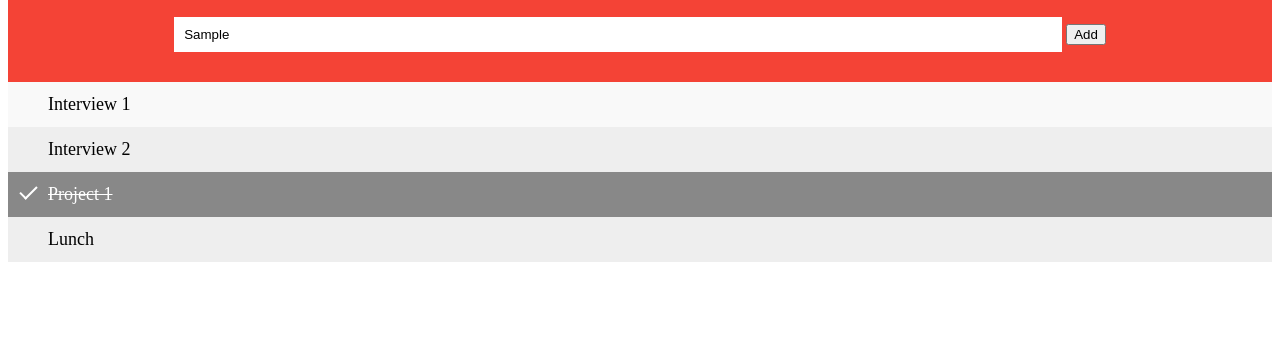
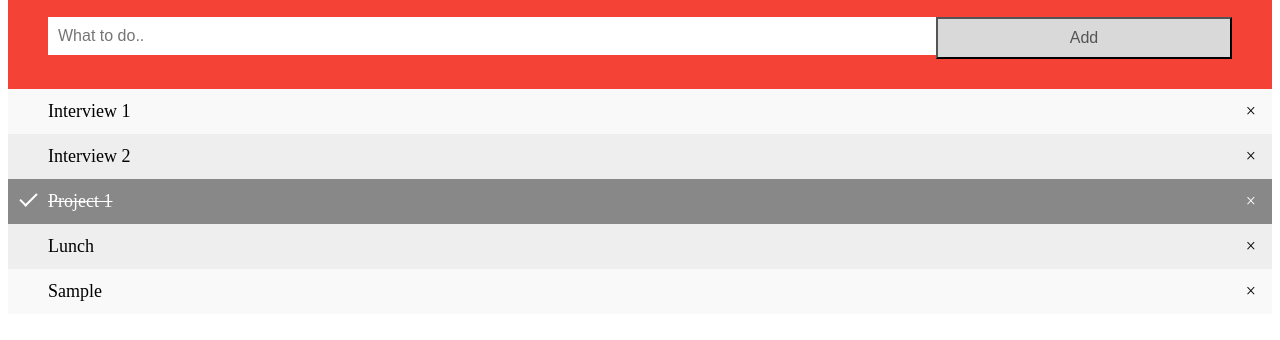
Before and after one commit to li2he1/VanillaTodoList, a website built with Parcel: page index.html in a window 1280 px wide. Both pictures are taken after typing "Sample" into the empty fields and a click on the button "Add". Shown: the part 88-428 px from the top of the page. Built offline with nearby package versions, Linux system fonts and the light colour scheme.

Commit message:
finished

```diff
--- a/src/index.js
+++ b/src/index.js
@@ -1 +1,46 @@
-import "./styles.css";
+let myList = document.getElementsByTagName("li");
+for (let i = 0; i < myList.length; i++) {
+  let btn = document.createElement("span");
+  let txt = document.createTextNode("\u00D7");
+  btn.className = "close";
+  btn.appendChild(txt);
+  myList[i].appendChild(btn);
+}
+
+let closeBtn = document.getElementsByClassName("close");
+for (let i = 0; i < closeBtn.length; i++) {
+  closeBtn[i].onclick = function () {
+    var div = this.parentElement;
+    div.style.display = "none";
+  };
+}
+
+let list = document.getElementById("myUl");
+list.addEventListener("click", function (ev) {
+  if (ev.target.tagName === "LI") {
+    ev.target.classList.toggle("checked");
+  }
+});
+
+let addBtn = document.getElementById("addBtn");
+addBtn.addEventListener("click", function addTodo() {
+  let inputValue = document.getElementById("myInput").value;
+  if (inputValue === "") {
+    alert(" Please write your task");
+  } else {
+    let li = document.createElement("li");
+    let task = document.createTextNode(inputValue);
+    li.appendChild(task);
+    let btn = document.createElement("span");
+    let txt = document.createTextNode("\u00D7");
+    btn.className = "close";
+    btn.appendChild(txt);
+    li.appendChild(btn);
+    document.getElementById("myInput").value = "";
+    document.getElementById("myUl").appendChild(li);
+    btn.onclick = function () {
+      var div = this.parentElement;
+      div.style.display = "none";
+    };
+  }
+});
--- a/src/styles.css
+++ b/src/styles.css
@@ -73,4 +73,23 @@ input {
   border-radius: 0;
   width: 75%;
   padding: 10px;
+  float: left;
+  font-size: 16px;
 }
+
+#addBtn {
+  padding: 10px;
+  width: 25%;
+  background: #d9d9d9;
+  color: #555;
+  float: left;
+  text-align: center;
+  font-size: 16px;
+  cursor: pointer;
+  transition: 0.3s;
+  border-radius: 0;
+}
+
+#addBtn:hover {
+  background-color: #bbb;
+}
```
